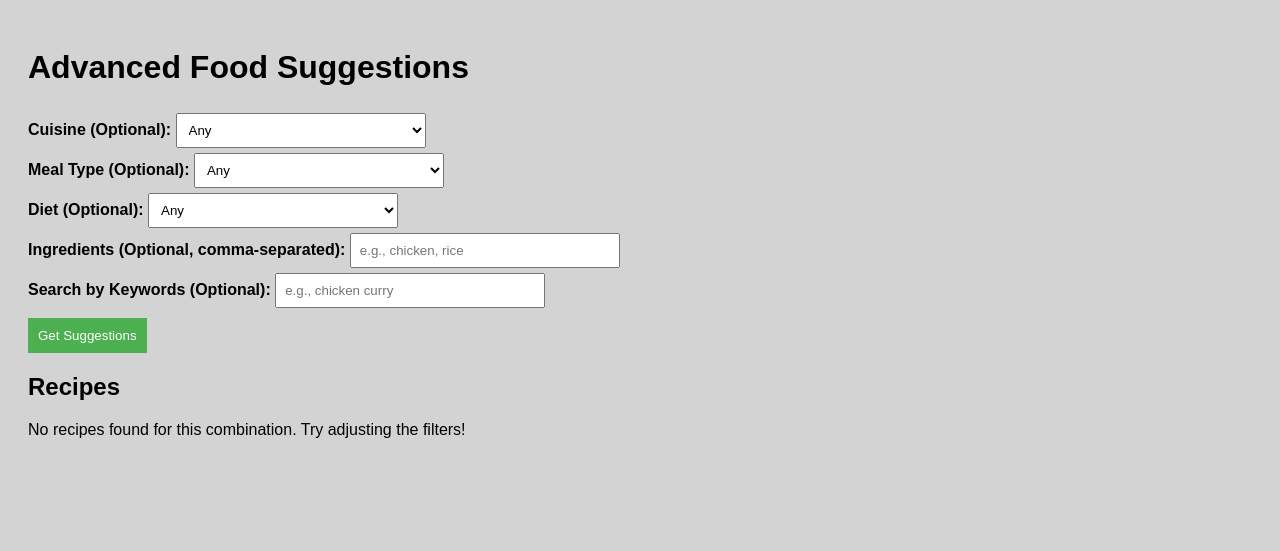
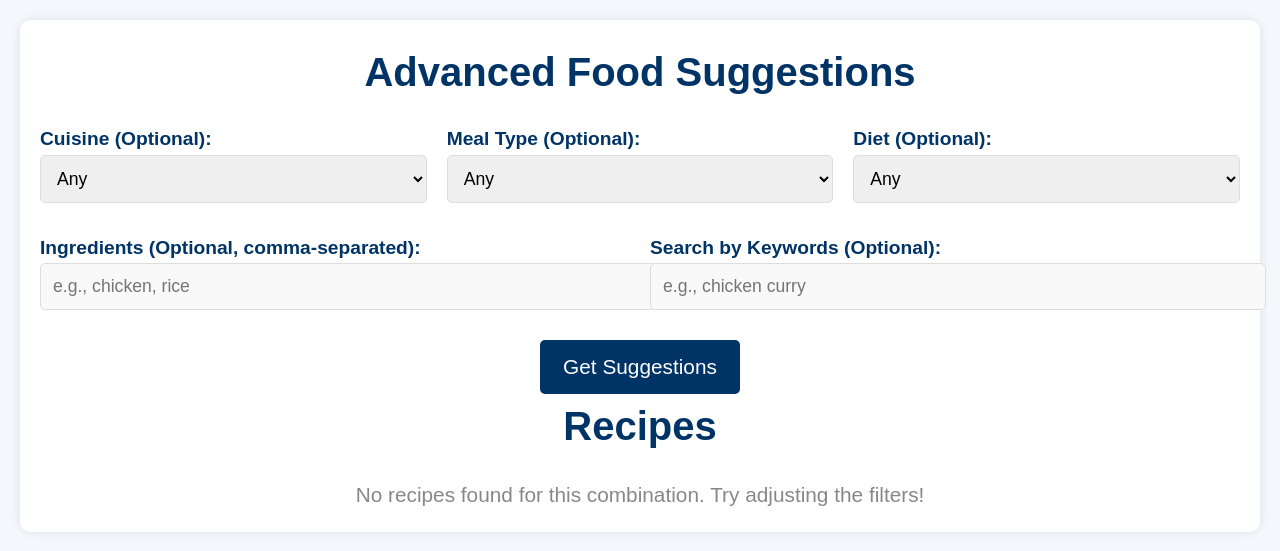
Before and after one commit to rodapoyraz/SK_Food_Suggestion, a Flask app: page /suggestions in a window 1280 px wide. Shown: the top 551 px of the page. Run offline with Flask 3, Linux system fonts and the light colour scheme; a user stored in the database is signed in.

Commit message:
Suggestion page fix

```diff
--- a/templates/suggestions.html
+++ b/templates/suggestions.html
@@ -2,46 +2,165 @@
 <html lang="en">
 <head>
     <meta charset="UTF-8">
+    <meta name="viewport" content="width=device-width, initial-scale=1.0">
     <title>Advanced Food Suggestions</title>
     <style>
+        /* General reset */
+        body, h1, h2, p, form, select, input, button {
+            margin: 0;
+            padding: 0;
+            font-family: 'Arial', sans-serif;
+        }
         body {
-            background-color: #d3d3d3;
-            font-family: Arial, sans-serif;
+            background-color: #f4f7fc;
+            color: #003366;  /* Dark blue text */
+            line-height: 1.6;
             padding: 20px;
+            font-size: 1.1rem;  /* Larger font for text */
         }
+        h1, h2 {
+            text-align: center;
+            margin-bottom: 20px;
+            color: #003366;  /* Dark blue text for headings */
+            font-size: 2.5rem;  /* Larger heading font */
+        }
+
+        /* Main Container */
+        .container {
+            max-width: 1200px;
+            margin: 0 auto;
+            padding: 20px;
+            background-color: white;
+            border-radius: 10px;
+            box-shadow: 0 0 10px rgba(0, 0, 0, 0.1);
+        }
+
+        /* Form layout */
         form {
-            margin-bottom: 20px;
+            display: grid;
+            grid-template-columns: repeat(3, 1fr);  /* First row: 3 filters */
+            gap: 20px;
+            margin-bottom: 30px;
         }
+
+        .second-row {
+            display: grid;
+            grid-template-columns: 1fr 1fr;  /* Second row: 2 filters */
+            gap: 20px;
+            margin-top: 20px;
+        }
+
         label {
             font-weight: bold;
+            margin-bottom: 5px;
+            font-size: 1.2rem;  /* Larger font for labels */
+            color: #003366;  /* Dark blue text for labels */
         }
+
         select, input[type="text"] {
-            padding: 8px;
-            width: 250px;
-            margin-top: 5px;
+            padding: 12px;
+            font-size: 1.1rem;
+            width: 100%;
+            border-radius: 5px;
+            border: 1px solid #ddd;
         }
+
+        input[type="text"] {
+            background-color: #f9f9f9;
+        }
+
+        /* Submit button */
         button {
-            padding: 10px;
-            margin-top: 10px;
-            background-color: #4CAF50;
+            padding: 15px;
+            font-size: 1.3rem;  /* Larger font for button */
+            background-color: #003366;  /* Dark blue button */
             color: white;
             border: none;
+            border-radius: 5px;
+            cursor: pointer;
+            width: 200px;
+            margin: 30px auto 0; /* Center the button */
+            display: block;
+        }
+
+        button:hover {
+            background-color: #002244;  /* Darker blue on hover */
+        }
+
+        /* Recipe section */
+        .recipes-container {
+            display: grid;
+            grid-template-columns: repeat(auto-fit, minmax(300px, 1fr));
+            gap: 20px;
+        }
+
+        .recipe {
+            background-color: #fff;
+            padding: 20px;
+            border-radius: 10px;
+            border: 1px solid #ddd;
+            text-align: center;
+            box-shadow: 0 0 10px rgba(0, 0, 0, 0.1);
+            transition: transform 0.3s ease;
+        }
+
+        .recipe:hover {
+            transform: translateY(-10px);
+        }
+
+        .recipe img {
+            max-width: 100%;
+            height: auto;
+            border-radius: 5px;
+            margin-bottom: 15px;
+        }
+
+        .recipe h3 {
+            margin-bottom: 10px;
+            color: #003366;  /* Dark blue text for recipe titles */
+            font-size: 1.5rem;  /* Larger font for recipe titles */
+        }
+
+        .recipe a {
+            text-decoration: none;
+            color: #003366;  /* Dark blue for links */
+            font-size: 1.2rem;
+        }
+
+        .recipe a:hover {
+            text-decoration: underline;
+        }
+
+        .favorite-btn {
+            margin-top: 10px;
+        }
+
+        .favorite-btn button {
+            padding: 8px 20px;
+            background-color: #003366;  /* Dark blue button */
+            color: white;
+            border: none;
+            border-radius: 5px;
+            font-size: 1rem;
             cursor: pointer;
         }
-        button:hover {
-            background-color: #45a049;
+
+        .favorite-btn button:hover {
+            background-color: #002244;  /* Darker blue on hover */
         }
-        .recipe {
-            border: 1px solid #ddd;
-            padding: 15px;
-            margin-top: 15px;
+
+        /* No recipes found message */
+        .no-recipes {
+            text-align: center;
+            font-size: 1.3rem;  /* Larger font for no recipes message */
+            color: #888;
         }
-        .recipe img {
-            max-width: 200px;
-        }
+
     </style>
 </head>
 <body>
+
+    <div class="container">
         <h1>Advanced Food Suggestions</h1>
 
         <form method="POST" action="/suggestions">
@@ -55,7 +174,6 @@
                     <option value="Mexican">Mexican</option>
                     <option value="Chinese">Chinese</option>
                     <option value="Japanese">Japanese</option>
-
                 </select>
             </div>
 
@@ -79,7 +197,9 @@
                     <option value="Gluten Free">Gluten Free</option>
                 </select>
             </div>
+        </form>
 
+        <div class="second-row">
             <div>
                 <label for="ingredients">Ingredients (Optional, comma-separated):</label>
                 <input type="text" name="ingredients" id="ingredients" placeholder="e.g., chicken, rice">
@@ -89,27 +209,32 @@
                 <label for="query">Search by Keywords (Optional):</label>
                 <input type="text" name="query" id="query" placeholder="e.g., chicken curry">
             </div>
+        </div>
 
         <button type="submit">Get Suggestions</button>
-    </form>
 
         <h2>Recipes</h2>
+
+        <div class="recipes-container">
             {% if recipes %}
-        <div>
                 {% for recipe in recipes %}
                     <div class="recipe">
                         <h3>{{ recipe.title }}</h3>
                         <img src="{{ recipe.image }}" alt="{{ recipe.title }}">
                         <p><a href="/recipe/{{ recipe.id }}" target="_blank">View Recipe</a></p>
+                        <div class="favorite-btn">
                             <form method="POST" action="/add_favorite">
                                 <input type="hidden" name="food_name" value="{{ recipe.title }}">
                                 <button type="submit">Add to Favorites</button>
                             </form>
                         </div>
+                    </div>
                 {% endfor %}
+            {% else %}
+                <p class="no-recipes">No recipes found for this combination. Try adjusting the filters!</p>
+            {% endif %}
         </div>
-    {% else %}
-        <p>No recipes found for this combination. Try adjusting the filters!</p>
-    {% endif %}
+    </div>
+
 </body>
 </html>
```
Lines whose indentation alone changed are shown as unchanged.
